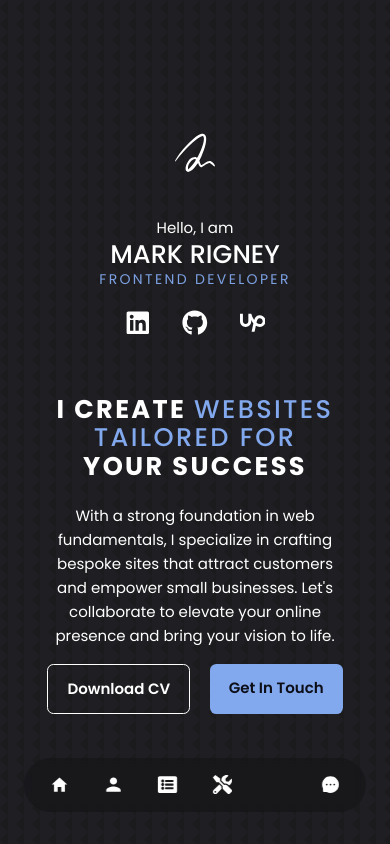
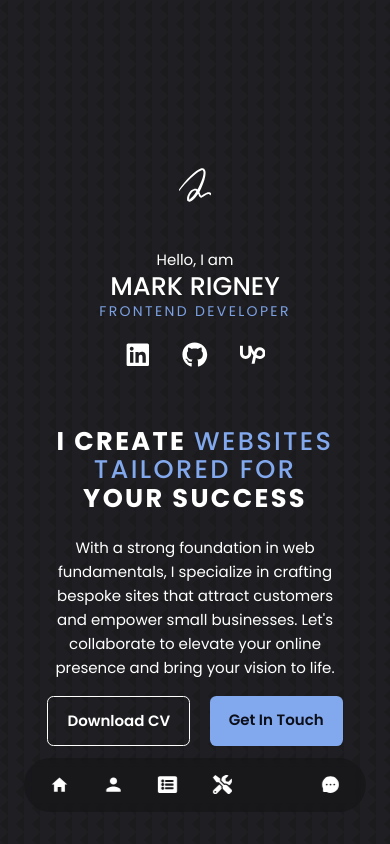
Before and after one commit to KramYengir/portfolio_page, a React (Vite) app: page / in a window 390 px wide. Shown: the top 844 px of the page. Built offline with nearby package versions, Linux system fonts and the light colour scheme; some icons are missing.

Commit message:
make padding-right more responsive

```diff
--- a/src/components/Header/Header.css
+++ b/src/components/Header/Header.css
@@ -2,17 +2,6 @@ header {
   display: flex;
   justify-content: center;
   min-height: 90vh;
-}
-
-header .change-logo {
-  position: absolute;
-  top: 1rem;
-  left: 1rem;
-  color: aliceblue;
-  background: none;
-  border: 0;
-  aspect-ratio: 1;
-  padding: 0.5em;
 }
 
 .header__container {
@@ -26,8 +15,7 @@ header .change-logo {
 }
 
 header .logo {
-  width: 60%;
-  /* margin-bottom: 1rem; */
+  width: 50%;
 }
 
 header .avatar {
@@ -61,15 +49,12 @@ header .avatar {
 
 /* ======== STATEMENT ======== */
 header .statement {
-  position: relative;
-  z-index: 10;
+  display: grid;
+  gap: 1rem;
   max-width: 40ch;
 
-  display: grid;
-  gap: 1rem;
-
+  text-align: left;
   line-height: 1.6;
-  text-align: left;
 }
 
 header .statement h2 {
@@ -86,12 +71,12 @@ header .statement h2 span {
 @media screen and (max-width: 1024px) {
   .header__container {
     flex-direction: column;
-    padding-top: 6rem;
+    padding-top: 8rem;
     text-align: center;
   }
 
   header .logo {
-    width: 40%;
+    width: 30%;
     margin-inline: auto;
   }
 
@@ -122,11 +107,11 @@ header .statement h2 span {
   .header__container {
     flex-direction: column;
     gap: 1rem;
-    padding-top: 0;
+    padding-top: 4rem;
   }
 
   header .logo {
-    width: 50%;
+    width: 40%;
   }
 
   header .statement {
--- a/src/components/Nav/Nav.css
+++ b/src/components/Nav/Nav.css
@@ -3,7 +3,7 @@ nav {
   display: flex block;
   gap: 1rem;
   width: max-content;
-  padding-inline: 2rem 6rem;
+  padding-inline: 2rem max(2rem, 5vw);
 
   position: fixed;
   z-index: 222;
```
